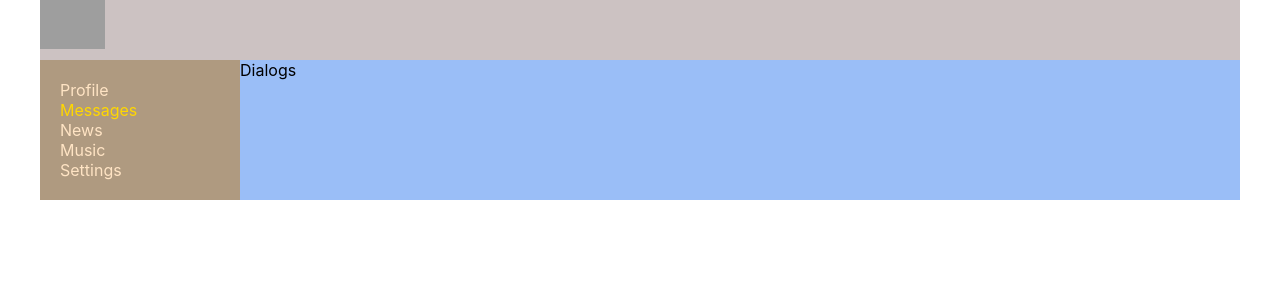
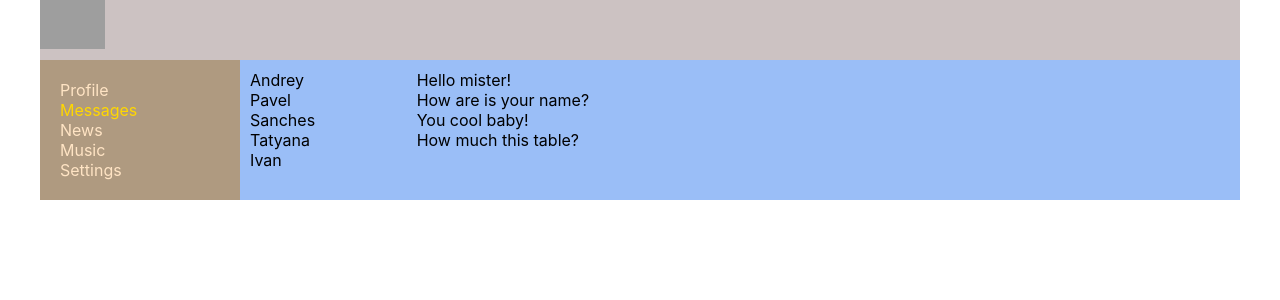
Before and after one commit to DeganovAndrey/SPA-social-network, a React (Create React App) app: page /dialogs in a window 1280 px wide. Shown: the top 300 px of the page. Built offline with nearby package versions, Linux system fonts and the light colour scheme; grey boxes are pictures that could not be loaded.

Commit message:
Refactoring Dialogs' git push origin main

```diff
--- a/src/App.js
+++ b/src/App.js
@@ -19,9 +19,16 @@ const App = (props) => {
           <Routes>
             <Route path="/profile" element={<Profile />} />
             <Route path="/dialogs" element={<Dialogs />} />
-            <Route path="/news" element={<News />} />
-            <Route path="/music" element={<Music />} />
-            <Route path="/settings" element={<Settings />} />
+            {/* <>
+              <Route path="/dialogs/1" element={<Dialogs />} />
+              <Route path="/dialogs/2" element={<Dialogs />} />
+              <Route path="/dialogs/3" element={<Dialogs />} />
+              <Route path="/dialogs/4" element={<Dialogs />} />
+              <Route path="/dialogs/5" element={<Dialogs />} />
+            </> */}
+            <Route path="news" element={<News />} />
+            <Route path="music" element={<Music />} />
+            <Route path="settings" element={<Settings />} />
           </Routes>
         </div>
       </div>
--- a/src/components/Dialogs/Dialogs.jsx
+++ b/src/components/Dialogs/Dialogs.jsx
@@ -1,8 +1,38 @@
 import React from "react";
 import s from "./Dialogs.module.css";
+import { NavLink } from "react-router-dom";
+
+const DialogItem = (props) => {
+  let path = "/dialogs/" + props.id;
+  return (
+    <div className={s.dialog}>
+      <NavLink to={path}>{props.name}</NavLink>
+    </div>
+  );
+};
+
+const Message = (props) => {
+  return <div className={s.dialog}>{props.message}</div>;
+};
 
 const Dialogs = (props) => {
-  return <div>Dialogs</div>;
+  return (
+    <div className={s.dialogs}>
+      <div className={s.dialogsItems}>
+        <DialogItem name="Andrey" id="1" />
+        <DialogItem name="Pavel" id="2" />
+        <DialogItem name="Sanches" id="3" />
+        <DialogItem name="Tatyana" id="4" />
+        <DialogItem name="Ivan" id="5" />
+      </div>
+      <div className={s.messages}>
+        <Message message="Hello mister!" />
+        <Message message="How are is your name?" />
+        <Message message="You cool baby!" />
+        <Message message="How much this table?" />
+      </div>
+    </div>
+  );
 };
 
 export default Dialogs;
--- a/src/components/Dialogs/Dialogs.module.css
+++ b/src/components/Dialogs/Dialogs.module.css
@@ -0,0 +1,29 @@
+.dialogs {
+  display: grid;
+  grid-template-columns: 2fr 10fr;
+}
+a {
+  color: black;
+  text-decoration: none;
+}
+
+.active {
+  color: yellowgreen;
+}
+.messages {
+  padding: 10px;
+}
+
+.dialogsItems {
+  padding: 10px;
+}
+
+/* .dialogItems .active {
+  color: gold;
+} */
+
+.message {
+}
+
+.dialog {
+}
--- a/src/components/Navbar/Navbar.jsx
+++ b/src/components/Navbar/Navbar.jsx
@@ -8,7 +8,7 @@ const Navbar = () => {
       <div className={s.item}>
         <NavLink
           to="profile"
-          className={({ isActive }) => (isActive ? "activeLink" : "link")}
+          // className={({ isActive }) => (isActive ? "activeLink" : "link")}
           style={({ isActive }) =>
             isActive ? { color: "gold", textDecoration: "none" } : {}
           }
@@ -20,7 +20,7 @@ const Navbar = () => {
       <div className={s.item}>
         <NavLink
           to="dialogs"
-          className={({ isActive }) => (isActive ? "activeLink" : "link")}
+          // className={({ isActive }) => (isActive ? "activeLink" : "link")}
           style={({ isActive }) =>
             isActive ? { color: "gold", textDecoration: "none" } : {}
           }
@@ -32,7 +32,7 @@ const Navbar = () => {
       <div className={s.item}>
         <NavLink
           to="news"
-          className={({ isActive }) => (isActive ? "activeLink" : "link")}
+          // className={({ isActive }) => (isActive ? "activeLink" : "link")}
           style={({ isActive }) =>
             isActive ? { color: "gold", textDecoration: "none" } : {}
           }
@@ -44,7 +44,7 @@ const Navbar = () => {
       <div className={s.item}>
         <NavLink
           to="music"
-          className={({ isActive }) => (isActive ? "activeLink" : "link")}
+          // className={({ isActive }) => (isActive ? "activeLink" : "link")}
           style={({ isActive }) =>
             isActive ? { color: "gold", textDecoration: "none" } : {}
           }
@@ -56,7 +56,7 @@ const Navbar = () => {
       <div className={s.item}>
         <NavLink
           to="settings"
-          className={({ isActive }) => (isActive ? "activeLink" : "link")}
+          // className={({ isActive }) => (isActive ? "activeLink" : "link")}
           style={({ isActive }) =>
             isActive ? { color: "gold", textDecoration: "none" } : {}
           }
```
